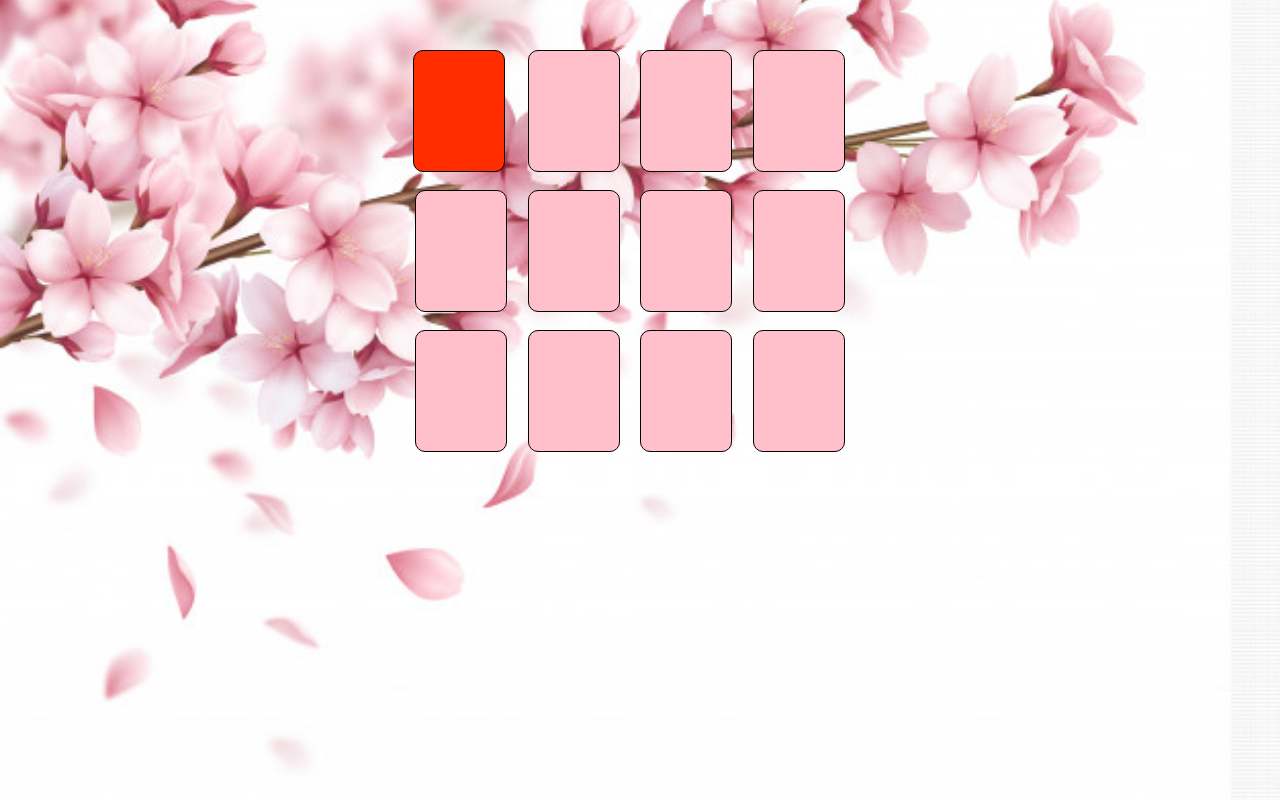
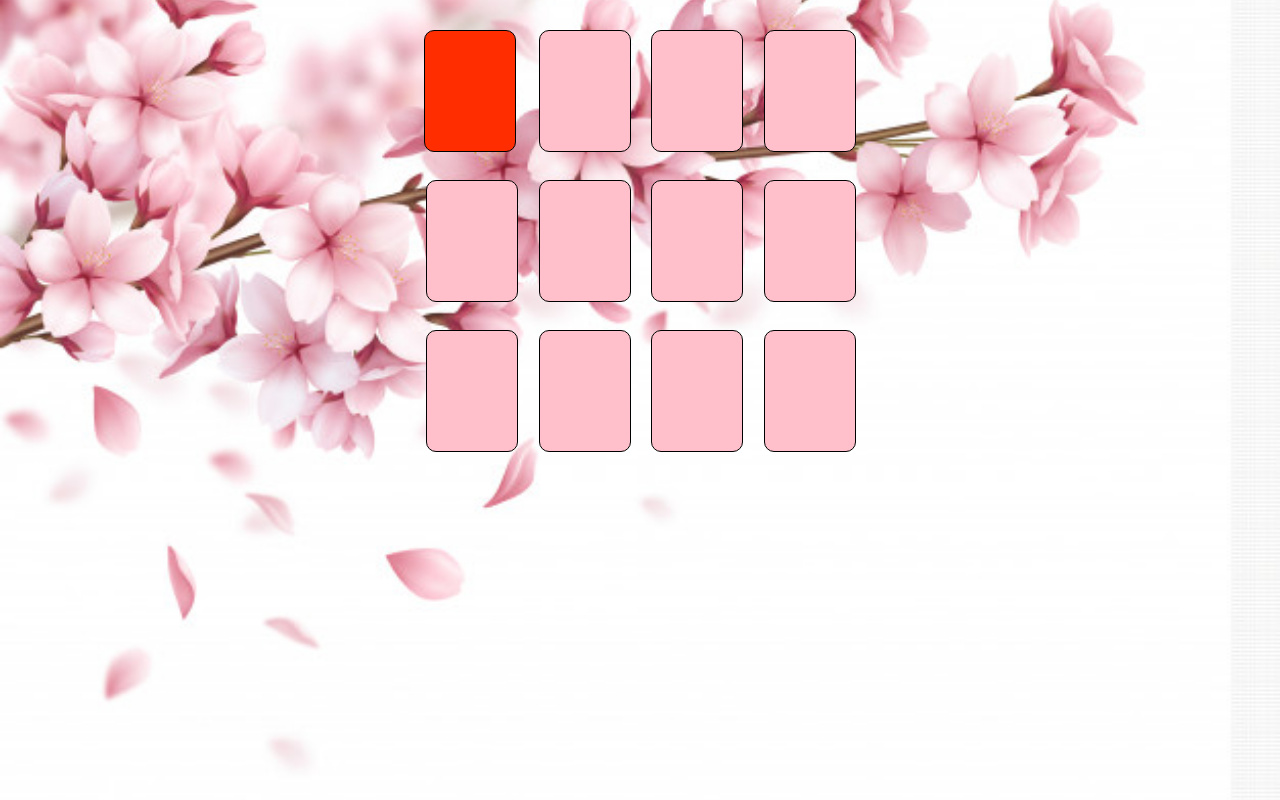
Before and after one commit to easyhoon119/cardgamemyoungji, a plain HTML site: page index.html in a window 1280 px wide. Both pictures are taken after a click on the element 460 px from the left and 110 px from the top of the page. Drawn offline with Linux system fonts and the light colour scheme; a web font is replaced by a local one.

Commit message:
fix chrome error

```diff
--- a/index.html
+++ b/index.html
@@ -29,9 +29,7 @@
 
 <body>
     <div class="background">
-        <div class="containers">
             <script src="main.js"></script>
-        </div>
     </div>
 </body>
 
--- a/main.css
+++ b/main.css
@@ -27,14 +27,12 @@ body {
   display: grid;
   grid-template-columns: repeat(4, 1fr);
   max-width: 450px;
-  max-height: 400px;
-  margin: auto;
-  padding-top: 50px;
+  margin: auto auto;
 }
 
 .card {
-  margin-right: 20px;
-  margin-bottom: 20px;
+  margin: auto;
+  margin-top: 30px;
   width: 90px;
   height: 120px;
   perspective: 200px;
@@ -105,6 +103,6 @@ body {
     height: 90px;
     perspective: 140px;
     margin: 0 auto;
-    margin-bottom: 20px;
+    margin-top: 20px;
   }
 }
--- a/main.js
+++ b/main.js
@@ -18,11 +18,13 @@ function shupple() {
         back_color = back_color.concat(color.splice(Math.floor(Math.random() * color.length), 1));
     }
 }
-var innertext = document.querySelector('.inner-text');
 console.log(back_color);
 function card_setting(karo, sero) {
     click_flag = false;
-    var container = document.querySelector('.containers');
+    var container = document.createElement('div');
+    container.className = 'containers';
+    var container2 = document.createElement('div');
+    container2.className = 'container2';
     for (var i = 0; i < karo * sero; i += 1) {
         var card = document.createElement('div');
         card.className = 'card';
@@ -49,6 +51,7 @@ function card_setting(karo, sero) {
                             complete_card.push(count_card[0]);
                             complete_card.push(count_card[1]);
                             count_card = [];
+
                             setTimeout(function () {
                                 if (complete_card.length === 12) {
                                     var retry = document.createElement('div');
@@ -57,26 +60,29 @@ function card_setting(karo, sero) {
                                     hide.className = 'hide';
                                     var another = document.createElement('div');
                                     another.className = 'another-btn';
-                                    document.querySelector('.background').appendChild(hide);
+                                    another.appendChild(retry);
                                     hide.appendChild(another);
-                                    another.appendChild(retry);
+                                    container2.appendChild(hide);
+                                    document.querySelector('.background').appendChild(container2);
                                     retry.innerHTML = '다시하기';
                                     var compl_time = new Date();
                                     total_time = (compl_time - start_time) / 1000;
                                     var msg = total_time + '초 걸렸습니다.';
                                     hide.style.display = 'block';
                                     retry.addEventListener('click', function () {
+                                        hide.style.display = 'none';
                                         container.innerHTML = '';
+                                        container2.innerHTML = '';
                                         color = color_sub.slice();
                                         back_color = [];
                                         complete_card = [];
                                         start_time = null;
-                                        hide.style.display = 'none';
                                         shupple();
                                         card_setting(karo, sero);
                                     });
                                 }
                             }, 1000);
+
                         }
                         else {
                             click_flag = false;
```
